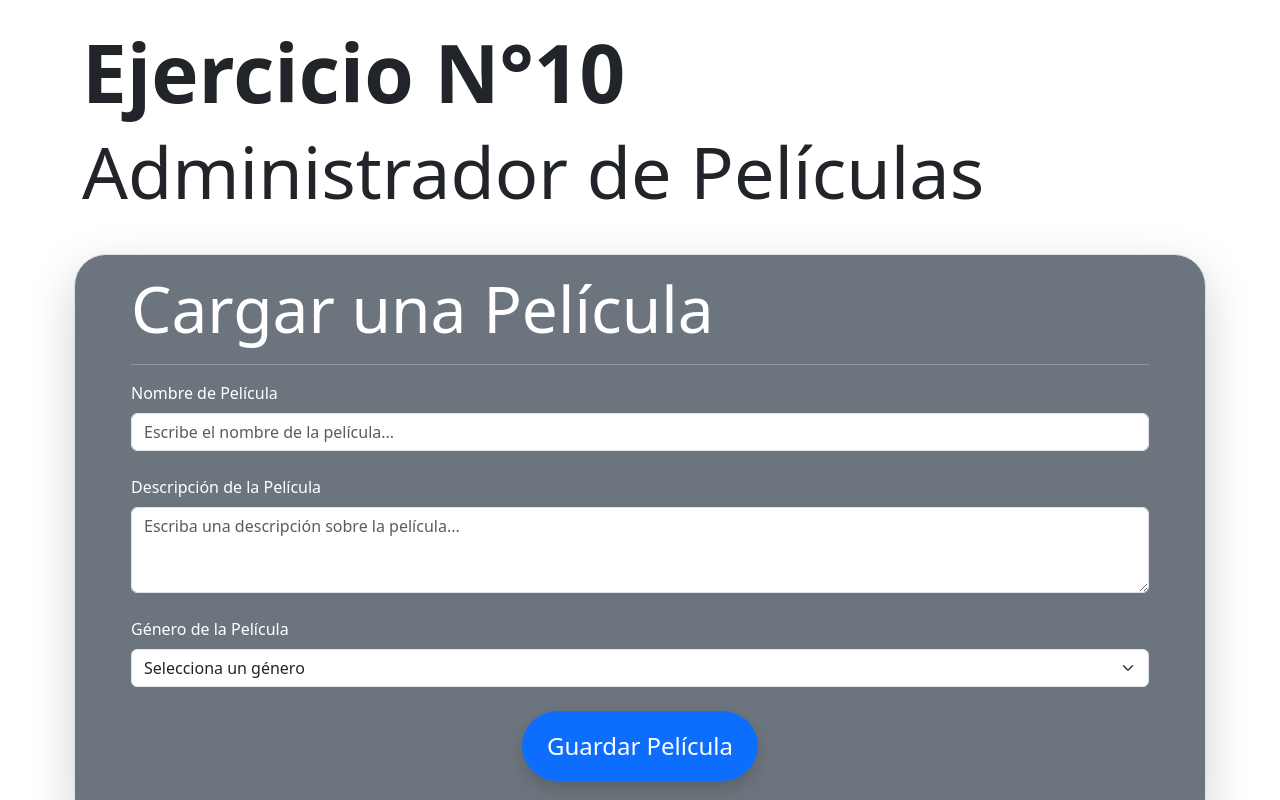
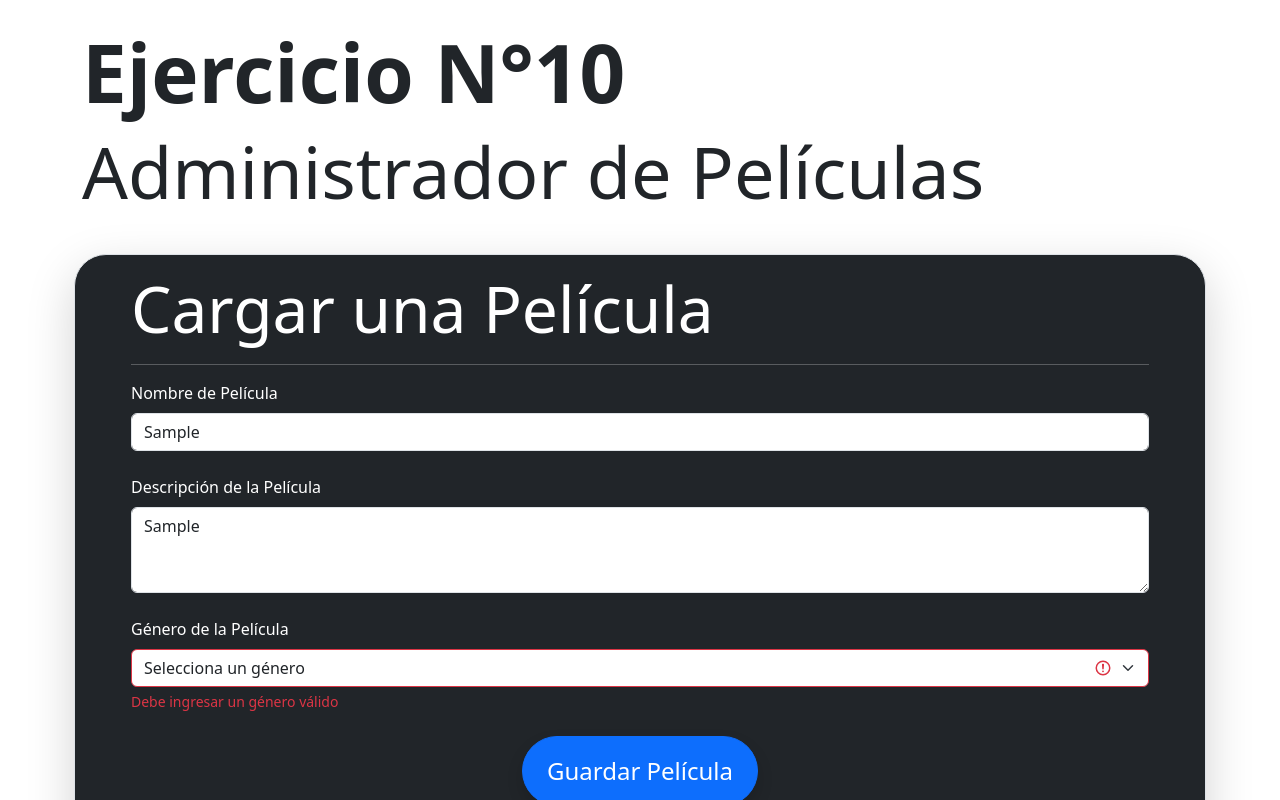
Before and after one commit to LucianoAngeleri/RollingCode-TrabajoPractico-React-Peliculas-Ejercicio10, a React (Vite) app: page / in a window 1280 px wide. Both pictures are taken after typing "Sample", "Sample" into the empty fields and a click on the button "Guardar Película". Shown: the top 800 px of the page. Built offline with nearby package versions, Linux system fonts and the light colour scheme.

Commit message:
Se añadieron validaciones para todos los campos

```diff
--- a/src/components/FormularioPeliculas.jsx
+++ b/src/components/FormularioPeliculas.jsx
@@ -15,6 +15,9 @@ const FormularioPeliculas = () => {
   const [descripcion, setDescripcion] = useState("");
   const [genero, setGenero] = useState("");
   const [peliculas, setPeliculas] = useState([]);
+  const [nombreNoValido, setNombreNoValido] = useState(false);
+  const [descripcionNoValida, setDescripcionNoValida] = useState(false);
+  const [generoNoValido, setGeneroNoValido] = useState(false);
 
   useEffect(() => {
     console.log(peliculas);
@@ -22,14 +25,32 @@ const FormularioPeliculas = () => {
 
   const handleSubmit = (e) => {
     e.preventDefault();
+
+    if (nombre.trim().length < 2 || nombre.trim().length > 100) {
+        setNombreNoValido(true);
+        return;
+      }
+    if (descripcion.trim().length < 5 || descripcion.trim().length > 500) {
+        setDescripcionNoValida(true);
+        return;
+      }
+    if (genero !== "comedia" && genero !== "drama" && genero !== "infantil") {
+        setGeneroNoValido(true);
+        return;
+      }
+
     const pelicula = new Pelicula(nombre, descripcion, genero);
     setPeliculas([...peliculas, pelicula]);
     setNombre("")
     setDescripcion("")
     setGenero("")
+    setNombreNoValido(false);
+    setDescripcionNoValida(false);
+    setGeneroNoValido(false);
+
   };
   return (
-    <Row className="g-3 px-3 pb-5 px-md-5 rounded-5 border border-1 shadow-lg text-bg-secondary">
+    <Row className="g-3 px-3 pb-5 px-md-5 rounded-5 border border-1 shadow-lg text-bg-dark">
       <Col>
       <h3 className="display-3">Cargar una Película</h3>
       <hr />
@@ -40,23 +61,24 @@ const FormularioPeliculas = () => {
               type="text"
               placeholder="Escribe el nombre de la película..."
               onChange={(e) => setNombre(e.target.value)}
-              value={nombre}></Form.Control>
+              value={nombre} maxLength="100" minLength="2" required isInvalid={nombreNoValido}/>
+          {nombreNoValido && (<Form.Control.Feedback type="invalid">La descripción debe tener al menos 2 caracteres y 100 caracteres como máximo.</Form.Control.Feedback>)}
           </Form.Group>
           <Form.Group className="mb-4" controlId="inputDescripcion">
                 <Form.Label>Descripción de la Película</Form.Label>
                 <Form.Control as="textarea" rows={3} placeholder="Escriba una descripción sobre la película..." onChange={(e) => setDescripcion(e.target.value)}
-              value={descripcion}/>
+              value={descripcion}  maxLength="500" minLength="5" isInvalid={descripcionNoValida} required/>
+            {descripcionNoValida && (<Form.Control.Feedback type="invalid">La descripción debe tener al menos 5 caracteres y 500 caractere como máximo.</Form.Control.Feedback>)}
             </Form.Group>
           <Form.Group className="mb-4" controlId="inputGenero">
             <Form.Label>Género de la Película</Form.Label>
-            <Form.Select onChange={(e) => setGenero(e.target.value)} value={genero}>
-                <option>Selecciona un género</option>
-                <option value="accion">Acción</option>
+            <Form.Select onChange={(e) => setGenero(e.target.value)} value={genero} isInvalid={generoNoValido} required>
+                <option defaultValue>Selecciona un género</option>
+                <option value="comedia">Comedia</option>
                 <option value="drama">Drama</option>
-                <option value="aventura">Aventura</option>
-                <option value="terror">Terror</option>
-                <option value="ciencia ficcion">Ciencia Ficción</option>
+                <option value="infantil">Infantil</option>
             </Form.Select>
+            {generoNoValido && (<Form.Control.Feedback type="invalid">Debe ingresar un género válido</Form.Control.Feedback>)}
           </Form.Group>
           <Col className="d-flex justify-content-center">
             <Button variant="primary" type="submit" className="rounded-pill shadow py-2 px-3 py-md-3 px-md-4 fs-4">Guardar Película</Button>
```
